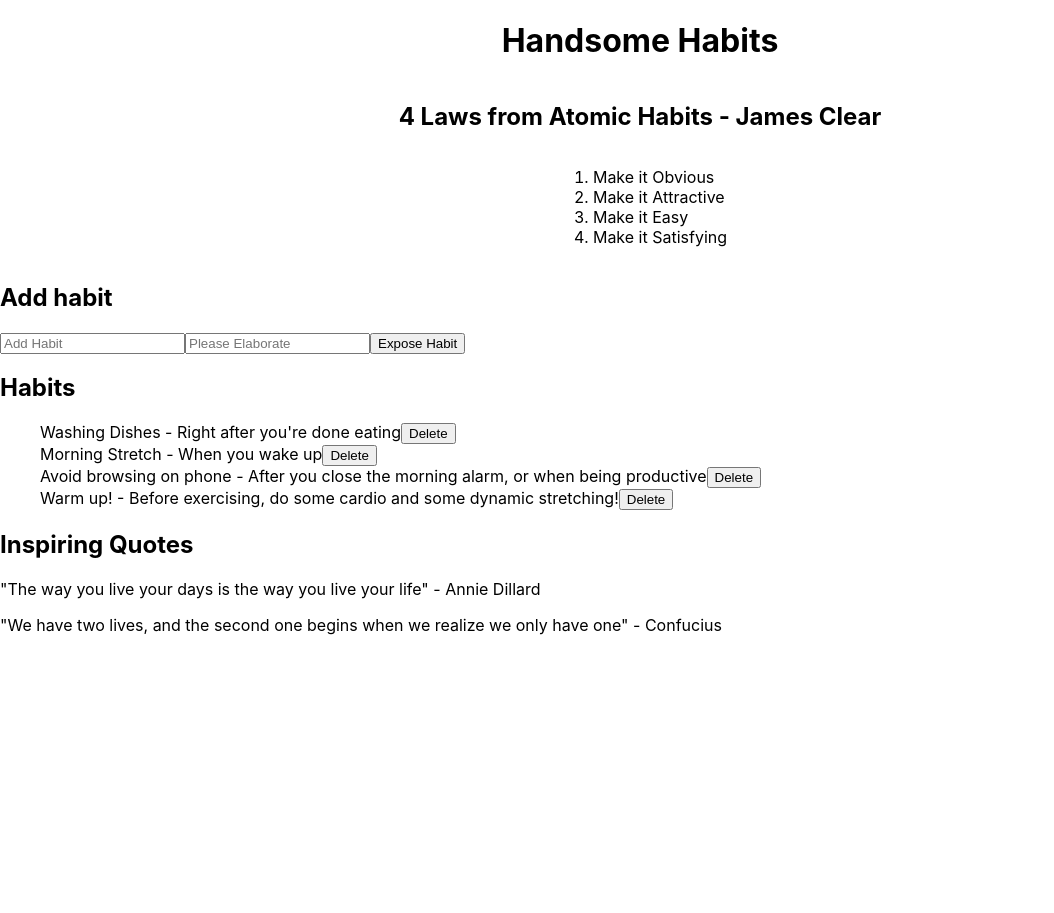
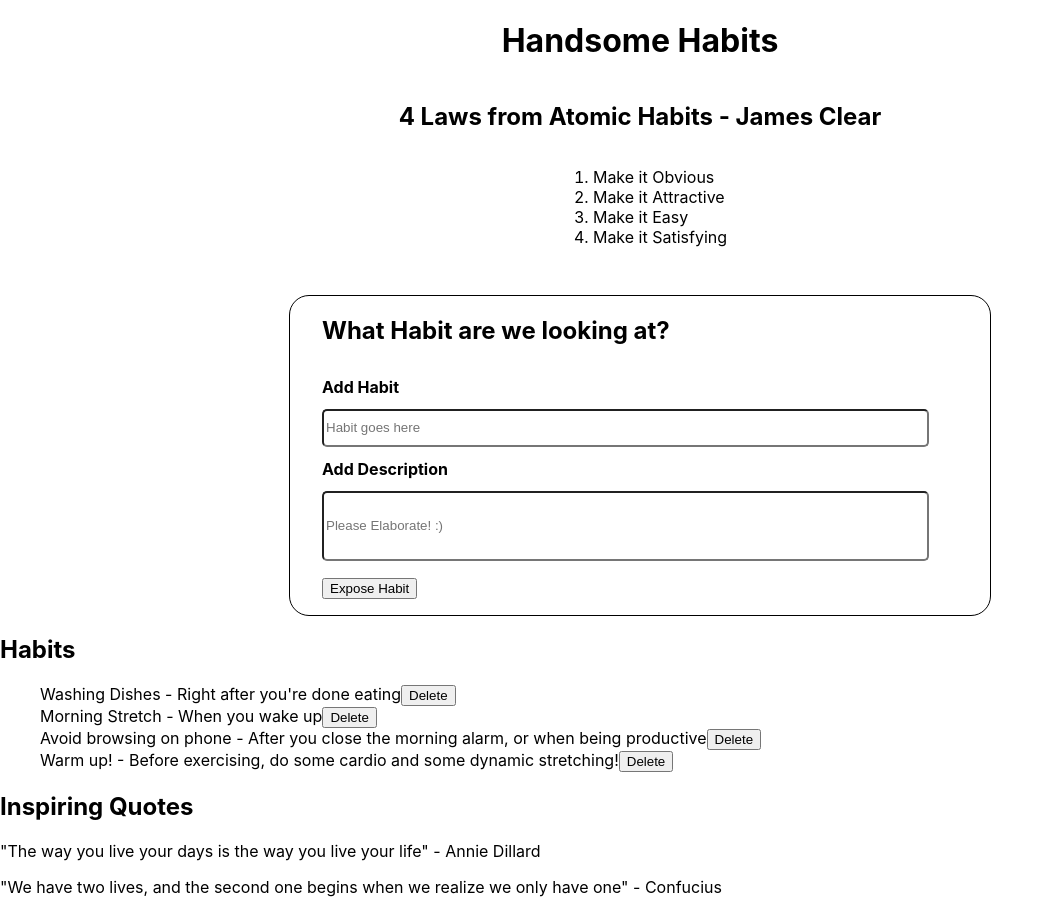
Before and after one commit to quentalala/habits, a React (Create React App) app: page / in a window 1280 px wide. Shown: the whole page, without its empty margins (0-1054 px from the left). Before the commit the page ends 800 px from the top, so only its background shows below. Built offline with nearby package versions, Linux system fonts and the light colour scheme; data requests are answered from the project's data file.

Commit message:
Create Habit component

```diff
--- a/package.json
+++ b/package.json
@@ -10,6 +10,7 @@
     "react": "^17.0.2",
     "react-dom": "^17.0.2",
     "react-scripts": "4.0.3",
+    "uuid": "^8.3.2",
     "web-vitals": "^1.1.2"
   },
   "scripts": {
--- a/src/App.css
+++ b/src/App.css
@@ -8,6 +8,51 @@
   justify-content: center;
   align-items: center;
   flex-direction: column;
+
+  margin-bottom: 2rem;
+}
+
+.add-habit-container {
+  display: flex;
+  margin: auto;
+  width: 700px;
+
+  border-radius: 20px;
+  border: 1px solid black;
+}
+
+.form-contents {
+  width: 90%;
+  margin-left: 2rem;
+  /* border: 1px solid lightgrey; */
+}
+
+.habit-name {
+  height: 2rem;
+  width: 95%;
+  border-radius: 5px;
+}
+
+.habit-desc {
+  height: 4rem;
+  width: 95%;
+  border-radius: 5px;
+}
+
+.add-habit {
+  display: flex;
+  flex-direction: column;
+  margin-bottom: 1rem;
+}
+
+.add-habit h4 {
+  padding: 0;
+  margin: 0.75rem 0;
+}
+
+.add-habit-container button {
+  justify-content: right;
+  margin-bottom: 1rem;
 }
 
 ul {
--- a/src/App.js
+++ b/src/App.js
@@ -1,6 +1,7 @@
 import { useState, useEffect } from "react";
 import "./App.css";
 import accessHabits from "./services/toBackend";
+import Habit from "./components/Habit";
 
 function App() {
   const [habits, setHabits] = useState([]);
@@ -49,14 +50,16 @@
     }
   };
 
-  const displayHabits = habits.map((habit) => {
-    return (
-      <li key={habit.id}>
-        {habit.name} - {habit.description}
-        <button onClick={() => handleDeleteHabit(habit.id)}>Delete</button>
-      </li>
-    );
-  });
+  // const displayHabits = habits.map((habit) => {
+  //   return (
+  //     <Habit
+  //       identification={habit.id}
+  //       name={habit.name}
+  //       desc={habit.description}
+  //       handleDeleteHabit={handleDeleteHabit}
+  //     />
+  //   );
+  // });
 
   return (
     <div className="container">
@@ -72,23 +75,43 @@
         </ol>
       </div>
 
-      <form>
-        <h2>Add habit</h2>
+      <div className="add-habit-container">
+        <form className="form-contents">
+          <h2>What Habit are we looking at?</h2>
+          <div className="add-habit">
+            <h4>Add Habit</h4>
             <input
               value={newHabit}
               onChange={handleHabitChange}
-          placeholder="Add Habit"
+              placeholder="Habit goes here"
+              className="habit-name"
             />
+            <h4>Add Description</h4>
             <input
               value={newDescription}
               onChange={handleDescriptionChange}
-          placeholder="Please Elaborate"
+              placeholder="Please Elaborate! :)"
+              className="habit-desc"
             />
+          </div>
+
           <button onClick={addHabit}>Expose Habit</button>
         </form>
+      </div>
 
       <h2>Habits</h2>
-      <ul>{displayHabits}</ul>
+      <ul>
+        {habits.map((habit) => {
+          return (
+            <Habit
+              identification={habit.id}
+              name={habit.name}
+              desc={habit.description}
+              handleDeleteHabit={handleDeleteHabit}
+            />
+          );
+        })}
+      </ul>
 
       <div>
         <h2>Inspiring Quotes</h2>
--- /dev/null
+++ b/src/components/Habit.jsx
@@ -0,0 +1,12 @@
+import React from "react";
+
+const Habit = ({ identification, name, desc, handleDeleteHabit }) => {
+  return (
+    <li key={identification}>
+      {name} - {desc}
+      <button onClick={() => handleDeleteHabit(identification)}>Delete</button>
+    </li>
+  );
+};
+
+export default Habit;
```
Also changed, not shown: db.json (line endings or trailing spaces), 1 other file (tests, documents, lock files or other folders). Lines whose indentation alone changed are shown as unchanged.
